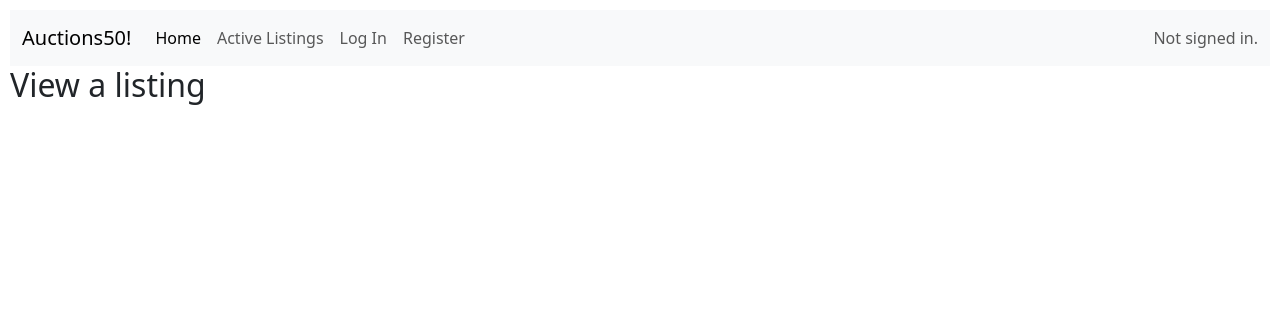
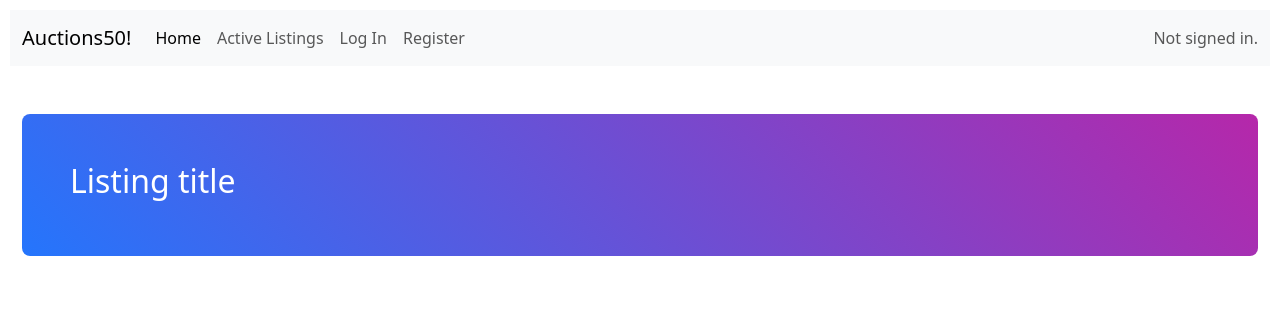
Before and after one commit to dtettarasar/cs50w-pset2, a Django app: page /view-listing/1/ in a window 1280 px wide. Shown: the top 326 px of the page. Run offline with Django 3.2, Linux system fonts and the light colour scheme; some libraries are stand-ins or nearby versions.

Commit message:
building the banner on the view listing page

```diff
--- a/auctions/templates/auctions/view_listing.html
+++ b/auctions/templates/auctions/view_listing.html
@@ -2,6 +2,14 @@
 
 {% block body %}
 
-    <h2>View a listing</h2>
+    <div class="container-fluid my-5">
+
+        <div id="hero" class="p-5 text-left rounded-3">
+
+            <h2 class="text-white">Listing title</h2>
+
+        </div>
+
+    </div>
 
 {% endblock %}
```
